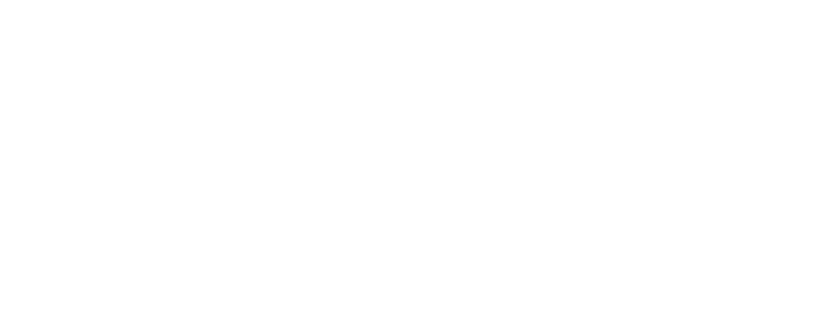
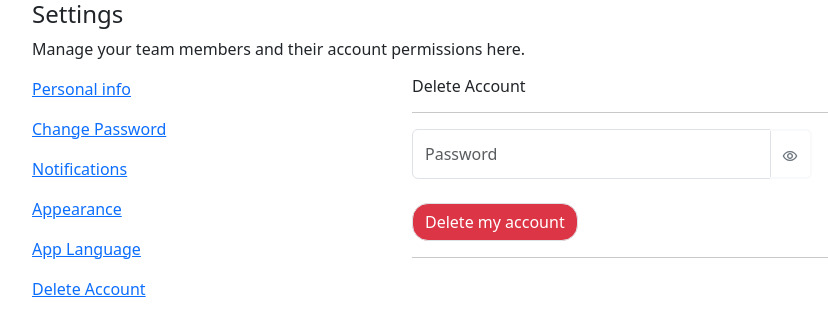
Before and after one commit to Earthpasserby/reactp-tacbay, a React (Create React App) app: page /Settings in a window 1280 px wide. Before the commit this address had no page. Shown: the top 336 px of the page, without its empty margins (50-878 px from the left). Built offline with nearby package versions, Linux system fonts and the light colour scheme.

Commit message:
More Features

```diff
--- a/src/App.css
+++ b/src/App.css
@@ -613,3 +613,13 @@
   text-align: left;
   color: #637083;
 }
+.show-password2 {
+  cursor: pointer;
+  position: absolute;
+  top: 30px;
+  height: 16px;
+  right: 350px;
+  padding: 4px 29px;
+  font-size: 0.9rem;
+  font-weight: 700;
+}
--- a/src/App.js
+++ b/src/App.js
@@ -21,6 +21,7 @@
 import NavBar from "./components/NavBar";
 import MainPage from "./components/MainPage";
 import Category from "./components/Category";
+import Settings from "./components/Settings";
 export default function App() {
   return (
     <BrowserRouter basename={process.env.PUBLIC_URL}>
@@ -39,6 +40,7 @@
         <Route path="/NavBar" element={<NavBar />} />
         <Route path="/MainPage" element={<MainPage />} />
         <Route path="/Category" element={<Category />} />
+        <Route path="/Settings" element={<Settings />} />
       </Routes>
     </BrowserRouter>
   );
--- a/src/components/Category.jsx
+++ b/src/components/Category.jsx
@@ -8,6 +8,7 @@
 import { CiFacebook } from "react-icons/ci";
 import { TfiTwitter } from "react-icons/tfi";
 import { TiSocialLinkedinCircular } from "react-icons/ti";
+
 const Category = () => {
   return (
     <>
--- a/src/components/MainPage.jsx
+++ b/src/components/MainPage.jsx
@@ -11,6 +11,7 @@
 } from "react-bootstrap";
 import Category from "./Category";
 import { IoLocationOutline } from "react-icons/io5";
+import NavBar from "./NavBar";
 
 const MainPage = () => {
   const [selectedOption, setSelectedOption] = useState("");
@@ -21,6 +22,7 @@
 
   return (
     <>
+      <NavBar />
       <Container className="image-container">
         <Row className="mt-5">
           <Col sm={12}>
--- a/src/components/NavBar.jsx
+++ b/src/components/NavBar.jsx
@@ -1,4 +1,4 @@
-import React, { useState } from "react";
+import React, { useState, useRef } from "react";
 import "bootstrap/dist/css/bootstrap.min.css";
 import {
   Button,
@@ -7,10 +7,14 @@
   Navbar,
   Nav,
   InputGroup,
+  FormControl,
+  Row,
+  Col,
   Form,
 } from "react-bootstrap";
 import { IoLocationOutline } from "react-icons/io5";
 import { BsBrightnessHigh } from "react-icons/bs";
+import { Link } from "react-router-dom";
 
 const NavBar = () => {
   const [selectedOption, setSelectedOption] = useState("");
@@ -19,14 +23,24 @@
     setSelectedOption(event.target.value);
   };
 
+  const containerRef = useRef(null);
+
+  const scrollToNext = () => {
+    containerRef.current.scrollLeft += containerRef.current.offsetWidth;
+  };
+
+  const scrollToPrevious = () => {
+    containerRef.current.scrollLeft -= containerRef.current.offsetWidth;
+  };
+
   return (
     <>
-      <Navbar>
-        <Container>
-          <Navbar.Brand href="#">
+      <Container className="justify-content-center">
+        <Navbar expand="lg">
           <Image src="./images/tacbay.png" alt="logo" className="img-fluid" />
-          </Navbar.Brand>
-          <Nav className="me-auto">
+          <Navbar.Toggle aria-controls="basic-navbar-nav" />
+          <Navbar.Collapse id="basic-navbar-nav">
+            <Nav className="mr-auto">
               <Nav.Link href="#features">
                 <InputGroup>
                   <InputGroup.Text>
@@ -60,7 +74,7 @@
                     value={selectedOption}
                     onChange={handleChange}
                     style={{
-                    width: "450px",
+                      width: "300px",
                       backgroundColor: "#f0f0f0",
                       color: "#333",
                     }}
@@ -75,18 +89,47 @@
                   </Form.Select>
                 </InputGroup>
               </Nav.Link>
-            <Nav.Link className="toogle-icon mt-2">
+            </Nav>
+            <Nav.Link className="toogle-icon mb-2">
               <BsBrightnessHigh />
             </Nav.Link>
+            <Nav className="m-3">
+              <Button variant="outline-success" className="">
+                Login
+              </Button>
             </Nav>
             <Nav className="">
-            <Button variant="outline-success" className="me-2">
-              Login
-            </Button>
-            <Button className="me-2">Sign Up</Button>
+              <Button className="">Sign Up</Button>
             </Nav>
+          </Navbar.Collapse>
+        </Navbar>
       </Container>
-      </Navbar>
+      <Container fluid>
+        <Row>
+          <Col>
+            <Button onClick={scrollToPrevious}>Previous</Button>
+          </Col>
+          <Col
+            xs={10}
+            ref={containerRef}
+            style={{ overflowX: "auto", whiteSpace: "nowrap" }}
+          >
+            <Link to="section1" spy={true} smooth={true} duration={500}>
+              Section 1
+            </Link>
+            <Link to="section2" spy={true} smooth={true} duration={500}>
+              Section 2
+            </Link>
+            <Link to="section3" spy={true} smooth={true} duration={500}>
+              Section 3
+            </Link>
+            {/* Add more ScrollSpy links as needed */}
+          </Col>
+          <Col>
+            <Button onClick={scrollToNext}>Next</Button>
+          </Col>
+        </Row>
+      </Container>
     </>
   );
 };
--- /dev/null
+++ b/src/components/Settings.jsx
@@ -0,0 +1,83 @@
+import React, { useState } from "react";
+import "bootstrap/dist/css/bootstrap.min.css";
+import { Container, Row, Col, Button, InputGroup, Form } from "react-bootstrap";
+import { MdOutlineRemoveRedEye } from "react-icons/md";
+const Settings = () => {
+  const [showPassword, setShowPassword] = useState(false);
+  const [password, setPassword] = useState("");
+
+  const togglePasswordVisibility = () => {
+    setShowPassword(!showPassword);
+  };
+  return (
+    <>
+      <Container>
+        <h4>Settings</h4>
+        <p>Manage your team members and their account permissions here.</p>
+        <Row>
+          <Col sm={6} md={4}>
+            <a href="/">
+              <p> Personal info</p>
+            </a>
+            <a href="/">
+              <p> Change Password</p>
+            </a>
+            <a href="/">
+              <p>Notifications</p>
+            </a>
+            <a href="/">
+              <p> Appearance</p>
+            </a>
+            <a href="/">
+              <p>App Language</p>
+            </a>
+            <a href="/">
+              <p>Delete Account</p>
+            </a>
+          </Col>
+          <Col sm={6} md={8}>
+            <h6>Delete Account</h6>
+            <hr />
+            <div className="">
+              <InputGroup
+                className="mb-3 border-end-0"
+                style={{ width: "400px" }}
+              >
+                <Form.Control
+                  type={showPassword ? "text" : "password"}
+                  placeholder="Password"
+                  style={{ height: "50px" }}
+                  value={password}
+                  maxLength={12}
+                  onChange={(e) => setPassword(e.target.value)}
+                />
+                <Button
+                  variant="outline-secondary"
+                  onClick={togglePasswordVisibility}
+                  className="border-start-0 border-light border-2"
+                >
+                  {showPassword ? (
+                    <MdOutlineRemoveRedEye />
+                  ) : (
+                    <MdOutlineRemoveRedEye />
+                  )}
+                </Button>
+              </InputGroup>
+
+              <div className="mt-4">
+                <Button
+                  type="btn"
+                  className="text-center btn-danger border rounded-4"
+                >
+                  Delete my account
+                </Button>
+              </div>
+            </div>
+            <hr />
+          </Col>
+        </Row>
+      </Container>
+    </>
+  );
+};
+export default Settings;
```
Lines whose indentation alone changed are shown as unchanged.
